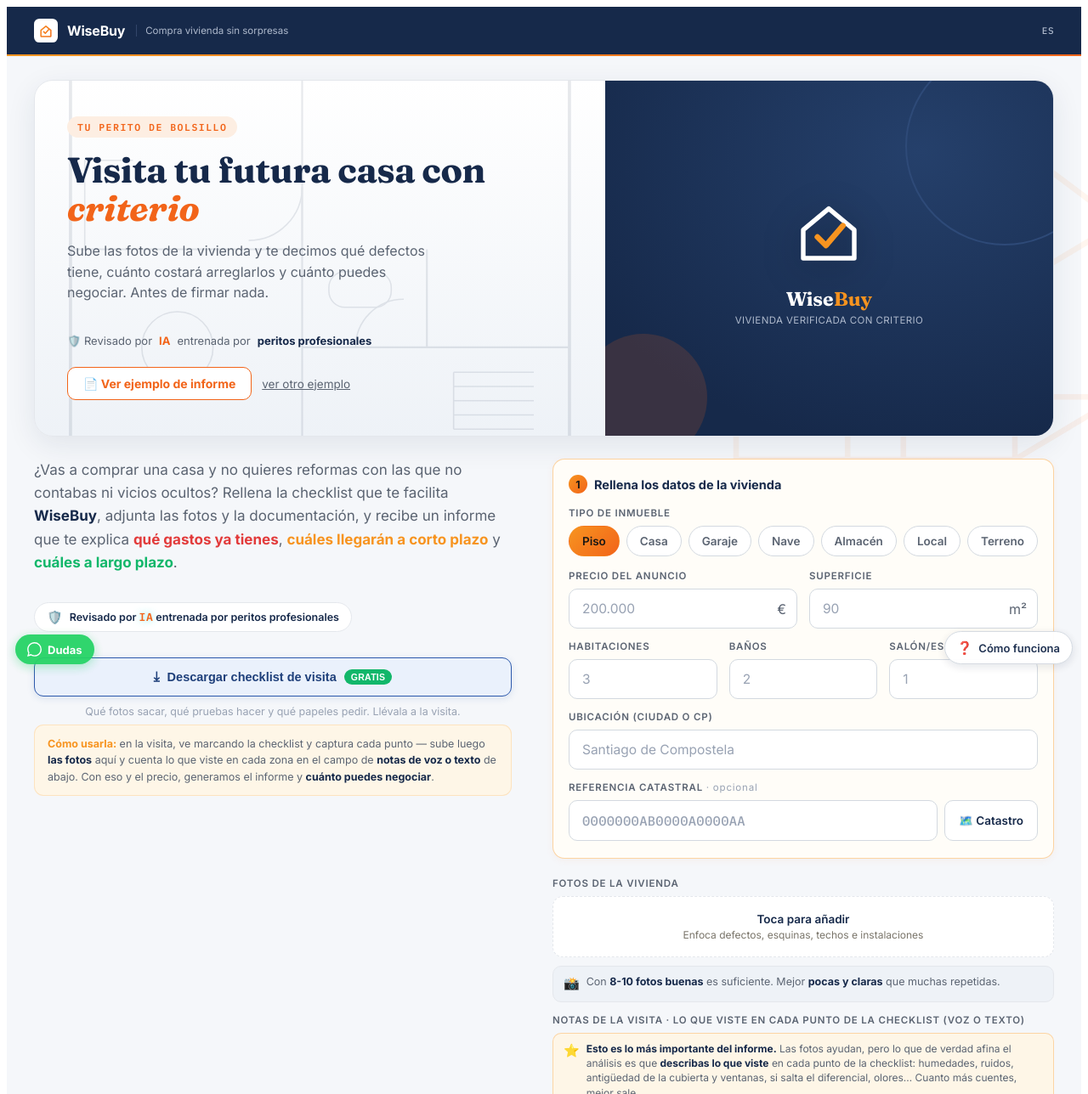
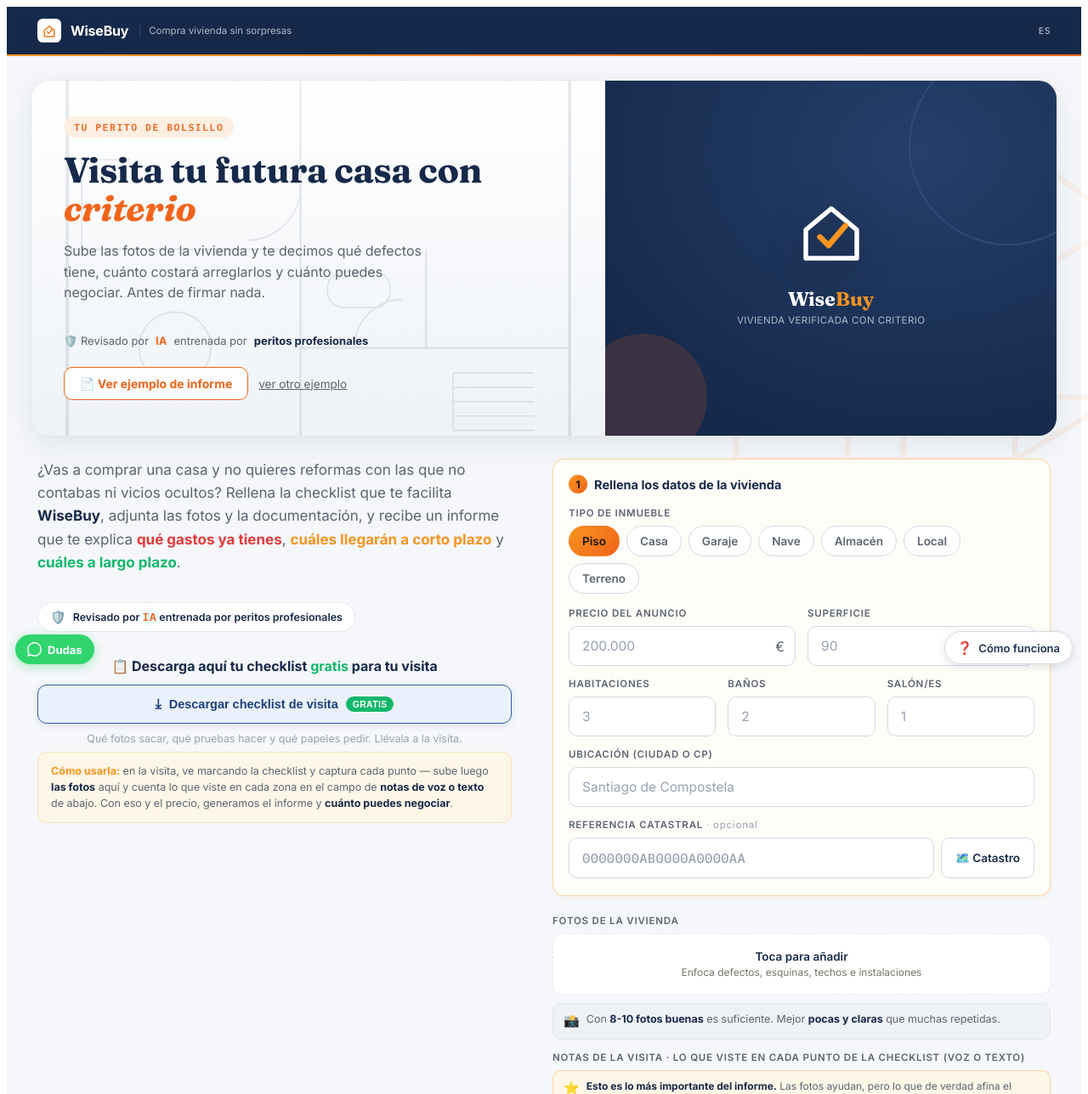
Before and after one commit to juliopuente7/wisebuy, a React (Vite) app in the folder wisebuy-netlify-final/: page / in a window 1280 px wide. Shown: the top 1288 px of the page at 85% size. Built offline with nearby package versions, Linux system fonts and the light colour scheme.

Commit message:
Add files via upload

```diff
--- a/wisebuy-netlify-final/src/wisebuy-app.jsx
+++ b/wisebuy-netlify-final/src/wisebuy-app.jsx
@@ -1077,7 +1077,7 @@ OBLIGATORIO: rellena SIEMPRE estos campos, nunca los dejes vacíos: cada partida
       </div>
 
       <div className="no-print" style={{ borderBottom: `2px solid transparent`, borderImage: `linear-gradient(90deg, ${C.yellow}, ${C.orange}) 1`, background: C.navy, position: "sticky", top: 0, zIndex: 10 }}>
-        <div style={{ maxWidth: 1200, margin: "0 auto", padding: "14px 28px", display: "flex", alignItems: "center", gap: 11 }}>
+        <div style={{ maxWidth: 1440, margin: "0 auto", padding: "14px 36px", display: "flex", alignItems: "center", gap: 11 }}>
           <div onClick={reset} title="Volver al inicio" style={{ display: "flex", alignItems: "center", gap: 11, cursor: "pointer" }}>
             <LogoMark size={28} />
             <span style={{ fontWeight: 700, fontSize: 16, letterSpacing: -0.2, color: "#fff" }}>WiseBuy</span>
@@ -1088,7 +1088,7 @@ OBLIGATORIO: rellena SIEMPRE estos campos, nunca los dejes vacíos: cada partida
       </div>
 
       {!result && !verificandoPago && (
-        <div style={{ maxWidth: 1200, margin: "0 auto", padding: "28px 20px 6px", position: "relative", zIndex: 1 }}>
+        <div style={{ maxWidth: 1440, margin: "0 auto", padding: "28px 28px 6px", position: "relative", zIndex: 1 }}>
           <div className="hero-box" style={{ display: "grid", gridTemplateColumns: "1.12fr 0.88fr", background: "linear-gradient(180deg,#ffffff,#EEF2F7)", border: `1px solid ${C.line}`, borderRadius: 22, overflow: "hidden", boxShadow: "0 10px 34px rgba(22,41,74,.09)" }}>
             <div style={{ position: "relative", padding: "42px 38px", overflow: "hidden" }}>
               <svg aria-hidden="true" viewBox="0 0 640 520" preserveAspectRatio="xMidYMid slice" style={{ position: "absolute", inset: 0, width: "100%", height: "100%", opacity: 0.1, pointerEvents: "none" }}>
@@ -1141,7 +1141,7 @@ OBLIGATORIO: rellena SIEMPRE estos campos, nunca los dejes vacíos: cada partida
         </div>
       )}
 
-      <div className="app-main" style={{ maxWidth: 1200, margin: "0 auto", padding: "20px 28px 96px", position: "relative", zIndex: 1 }}>
+      <div className="app-main" style={{ maxWidth: 1440, margin: "0 auto", padding: "20px 36px 96px", position: "relative", zIndex: 1 }}>
         {verificandoPago && (
           <div style={{ background: C.card, border: `1px solid ${C.orange}55`, borderRadius: 16, padding: "34px 24px", textAlign: "center", marginBottom: 20 }}>
             <div style={{ fontSize: 34, marginBottom: 10 }}>🔒</div>
@@ -1175,10 +1175,13 @@ OBLIGATORIO: rellena SIEMPRE estos campos, nunca los dejes vacíos: cada partida
               </div>
             </header>
 
-            <button onClick={printGuia}
+            <div style={{ textAlign: "center", marginBottom: 10, fontWeight: 800, fontSize: 16, color: C.navy, lineHeight: 1.35 }}>
+              📋 Descarga aquí tu checklist <span style={{ color: C.ok }}>gratis</span> para tu visita
+            </div>
+            <button onClick={printGuia} className="checklist-btn"
               style={{ width: "100%", marginBottom: 24, padding: "13px 18px", borderRadius: 11, cursor: "pointer",
                 background: "#EAF1FC", border: "1.5px solid #2E5AAC", color: "#1E3F7A", fontWeight: 700, fontSize: 14.5,
-                display: "flex", alignItems: "center", justifyContent: "center", gap: 9, boxShadow: "0 2px 8px rgba(46,90,172,0.14)" }}>
+                display: "flex", alignItems: "center", justifyContent: "center", gap: 9, boxShadow: "0 2px 8px rgba(46,90,172,0.14)", transition: "all .18s ease" }}>
               <span style={{ fontSize: 16 }}>⤓</span>
               Descargar checklist de visita
               <span style={{ fontSize: 10.5, fontWeight: 700, color: "#fff", background: C.ok, padding: "3px 8px", borderRadius: 999, letterSpacing: 0.3 }}>GRATIS</span>
@@ -1412,6 +1415,7 @@ OBLIGATORIO: rellena SIEMPRE estos campos, nunca los dejes vacíos: cada partida
           @keyframes ctaGlow{0%,100%{box-shadow:0 5px 18px rgba(226,59,59,.45)}50%{box-shadow:0 8px 30px rgba(226,59,59,.72)}}
           ::placeholder{color:#98A2B3}
           input:focus,textarea:focus{border-color:#F26419!important;box-shadow:0 0 0 3px rgba(242,100,25,0.16)!important}
+          .checklist-btn:hover{background:#2E5AAC!important;color:#fff!important;transform:translateY(-2px);box-shadow:0 8px 22px rgba(46,90,172,0.45)!important}
           .guia-print{display:none}
           .hero-box{grid-template-columns:1.12fr 0.88fr}
           @media(max-width:720px){ .hero-box{grid-template-columns:1fr !important} .hero-panel{display:none !important} .cred-box{grid-template-columns:1fr !important} }
```
